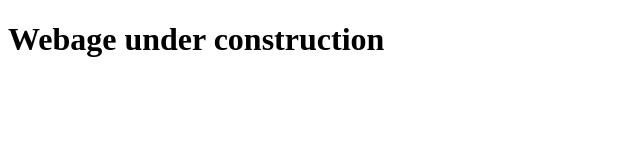
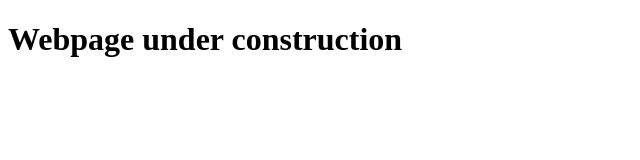
Before and after one commit to wilmersmilde/wilmersmilde.github.io, a plain HTML site: page index.html in a window 1280 px wide. Shown: the whole page, without its empty margins (0-640 px from the left). Drawn offline with Linux system fonts and the light colour scheme.

Commit message:
Fixing typo

```diff
--- a/index.html
+++ b/index.html
@@ -1,5 +1,5 @@
 <!DOCTYPE html>
 <html>
 <head><title>My Site</title></head>
-<body><h1>Webage under construction</h1></body>
+<body><h1>Webpage under construction</h1></body>
 </html>
```
